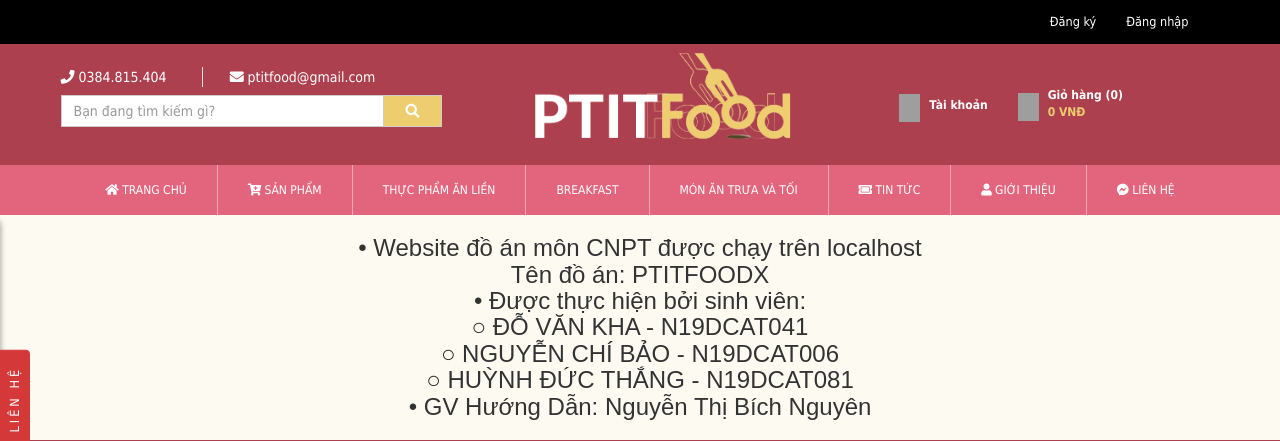
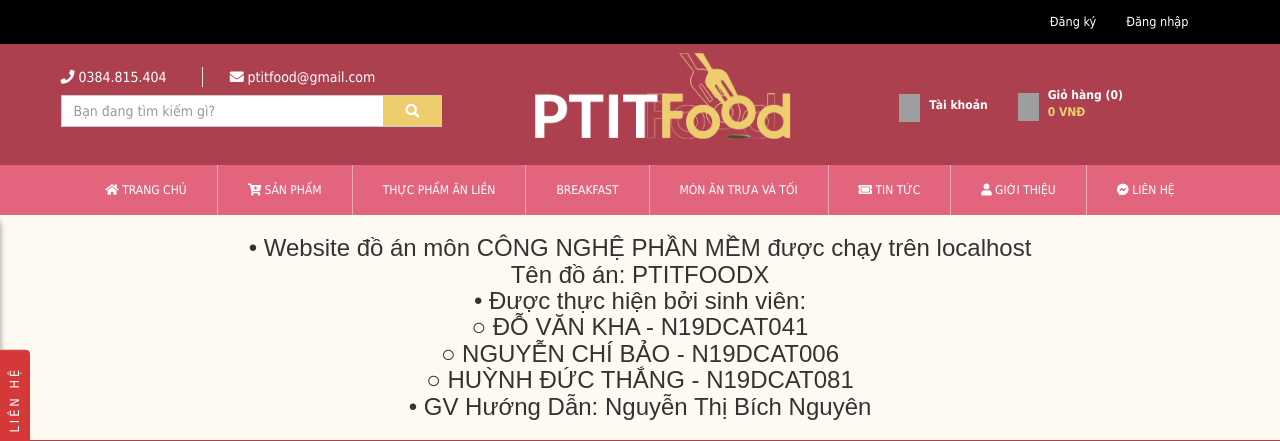
Before and after one commit to dovankha/CNPM, a CodeIgniter app: page /ptitfoodx/index.php/gioithieu/index in a window 1280 px wide. Shown: the top 441 px of the page. Run offline with CodeIgniter, Linux system fonts and the light colour scheme; data comes from the database, SQL or seed files in the repository; some libraries are stand-ins or nearby versions; some web fonts are replaced; grey boxes are pictures that could not be loaded.

Commit message:
Update gioi thieu

```diff
--- a/ptitfood/application/views/frontend/components/gioithieu/index.php
+++ b/ptitfood/application/views/frontend/components/gioithieu/index.php
@@ -1,5 +1,5 @@
 <center>
-	<h3>• Website đồ án môn CNPT được chạy trên localhost <br />
+	<h3>• Website đồ án môn CÔNG NGHỆ PHẦN MỀM được chạy trên localhost <br />
 		Tên đồ án: PTITFOODX <br />
 		• Được thực hiện bởi sinh viên:
 		<br />
```
